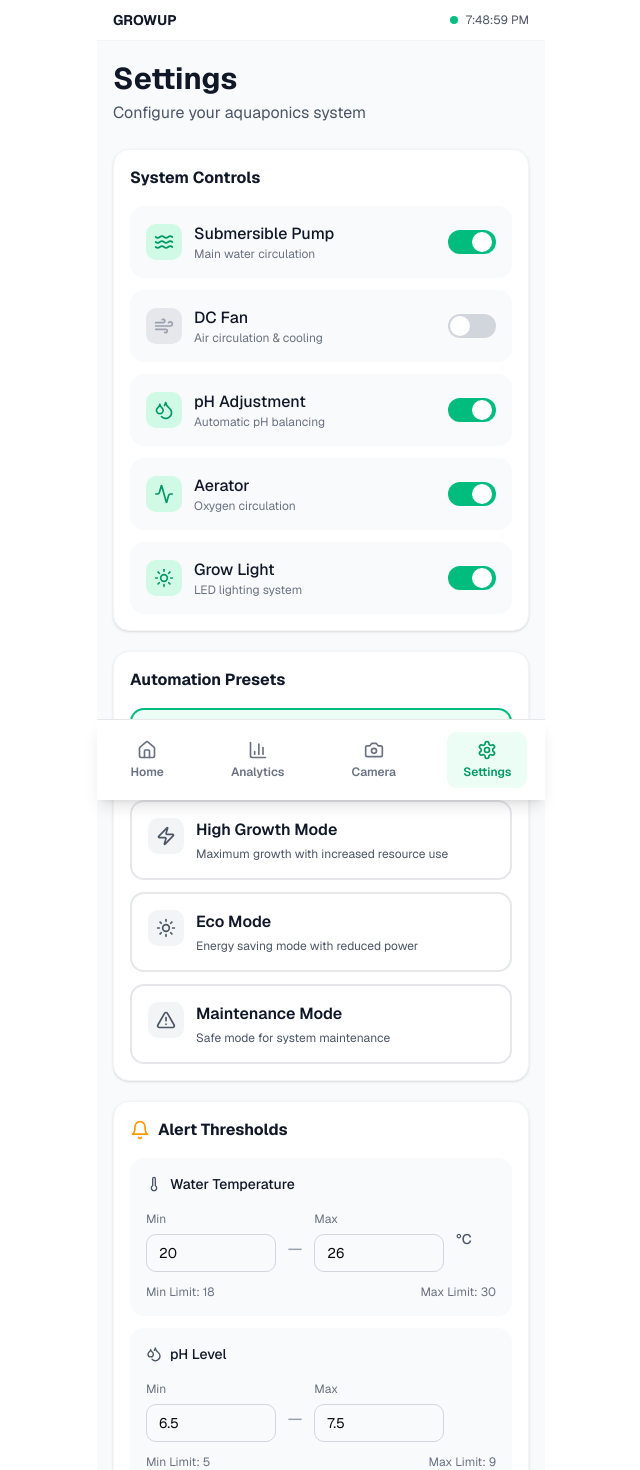
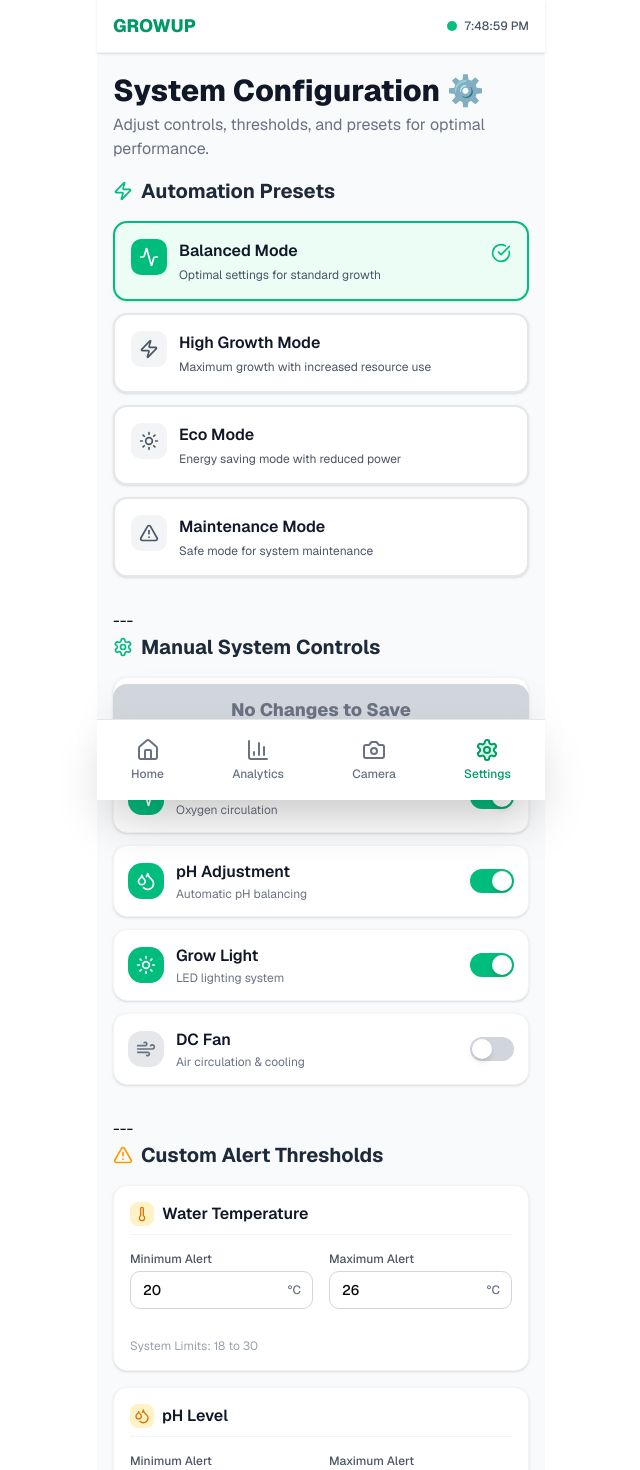
Before and after one commit to kitkato3/GrowUp_FrontEnd, a Next.js app: page /settings in a window 1280 px wide. Shown: the top 1470 px of the page, without its empty margins (319-959 px from the left). Built offline with nearby package versions, Linux system fonts and the light colour scheme.

Commit message:
tried user friendly ui for settings page

```diff
--- a/app/(routes)/settings/page.tsx
+++ b/app/(routes)/settings/page.tsx
@@ -113,15 +113,15 @@ const useAquaponicsSettings = () => {
 
 
 // =================================================================
-// 🧩 Components (Retained from base code with minor adjustments)
+// 🧩 Components (Refined for better UI/UX)
 // =================================================================
 
 const Navbar: React.FC<{ time: string }> = ({ time }) => (
-  <div className="bg-white px-4 py-2.5 flex items-center justify-between text-sm border-b border-gray-100 sticky top-0 z-40">
-    <span className="font-bold text-gray-900">GROWUP</span>
+  <div className="bg-white px-4 py-3 flex items-center justify-between text-sm border-b border-gray-100 sticky top-0 z-40 shadow-sm">
+    <span className="font-extrabold text-lg text-emerald-600">GROWUP</span>
     <div className="flex items-center gap-2">
-      <div className="w-2 h-2 bg-emerald-500 rounded-full animate-pulse"></div>
-      <span className="text-xs text-gray-600">{time}</span>
+      <div className="w-2.5 h-2.5 bg-emerald-500 rounded-full animate-pulse"></div>
+      <span className="text-xs text-gray-600 font-medium">{time}</span>
     </div>
   </div>
 )
@@ -136,8 +136,8 @@ const BottomNavigation = () => {
   ]
 
   return (
-    <div className="fixed bottom-0 left-1/2 transform -translate-x-1/2 w-full max-w-md bg-white border-t border-gray-200 shadow-lg z-50">
-      <div className="flex items-center justify-around py-3">
+    <div className="fixed bottom-0 left-1/2 transform -translate-x-1/2 w-full max-w-md bg-white border-t border-gray-200 shadow-2xl z-50">
+      <div className="flex items-center justify-around py-2.5">
         {tabs.map((tab) => {
           const isActive = pathname.startsWith(tab.href)
           const Icon = tab.icon
@@ -145,11 +145,11 @@ const BottomNavigation = () => {
             <Link
               key={tab.id}
               href={tab.href}
-              className={`flex flex-col items-center py-2 px-4 rounded-lg transition-all ${isActive ? "text-emerald-600 bg-emerald-50" : "text-gray-500 hover:text-gray-700"
+              className={`flex flex-col items-center py-2 px-4 rounded-xl transition-all ${isActive ? "text-emerald-600" : "text-gray-500 hover:text-gray-700"
                 }`}
             >
-              <Icon className="w-5 h-5 mb-1" />
-              <span className="text-xs font-semibold">{tab.label}</span>
+              <Icon className={`w-6 h-6 ${isActive ? 'fill-emerald-100' : ''}`} />
+              <span className="text-xs font-medium mt-1">{tab.label}</span>
             </Link>
           )
         })}
@@ -159,21 +159,24 @@ const BottomNavigation = () => {
 }
 
 const ControlToggle: React.FC<ControlToggleProps> = ({ label, description, icon: Icon, active, onChange }) => (
-  <div className="flex items-center justify-between p-4 bg-gray-50 rounded-xl">
+  <div className="flex items-center justify-between p-3.5 bg-white rounded-xl shadow-sm border border-gray-100 transition-shadow duration-200 hover:shadow-md">
     <div className="flex items-center gap-3 flex-1">
-      <div className={`p-2 rounded-lg ${active ? 'bg-emerald-100' : 'bg-gray-200'}`}>
-        <Icon className={`w-5 h-5 ${active ? 'text-emerald-600' : 'text-gray-400'}`} />
+      <div className={`p-2 rounded-xl flex-shrink-0 ${active ? 'bg-emerald-500' : 'bg-gray-200'}`}>
+        <Icon className={`w-5 h-5 ${active ? 'text-white' : 'text-gray-500'}`} />
       </div>
       <div className="flex-1">
-        <div className="font-medium text-gray-900">{label}</div>
-        <div className="text-xs text-gray-500">{description}</div>
+        <div className="font-semibold text-gray-900">{label}</div>
+        <div className="text-xs text-gray-500 mt-0.5">{description}</div>
       </div>
     </div>
+    {/* Custom Toggle Switch */}
     <button
       onClick={() => onChange(!active)}
-      className={`w-12 h-6 rounded-full transition-colors flex-shrink-0 ${active ? 'bg-emerald-500' : 'bg-gray-300'}`}
+      className={`w-11 h-6 rounded-full transition-colors flex-shrink-0 relative ${active ? 'bg-emerald-500' : 'bg-gray-300'}`}
+      aria-checked={active}
+      role="switch"
     >
-      <div className={`w-5 h-5 bg-white rounded-full transition-transform ${active ? 'translate-x-6' : 'translate-x-0.5'}`} />
+      <div className={`absolute left-0.5 top-0.5 w-5 h-5 bg-white rounded-full transition-transform duration-300 shadow-md ${active ? 'translate-x-5 bg-white' : 'translate-x-0'}`} />
     </button>
   </div>
 )
@@ -181,12 +184,12 @@ const ControlToggle: React.FC<ControlToggleProps> = ({ label, description, icon:
 const PresetCard: React.FC<PresetCardProps> = ({ title, description, icon: Icon, active, onActivate }) => (
   <button
     onClick={onActivate}
-    className={`w-full p-4 rounded-xl border-2 transition-all text-left ${active ? 'border-emerald-500 bg-emerald-50' : 'border-gray-200 bg-white hover:border-gray-300'
+    className={`w-full p-4 rounded-xl border-2 transition-all text-left shadow-sm ${active ? 'border-emerald-500 bg-emerald-50 shadow-lg' : 'border-gray-200 bg-white hover:border-emerald-300'
       }`}
   >
     <div className="flex items-start gap-3">
-      <div className={`p-2 rounded-lg ${active ? 'bg-emerald-100' : 'bg-gray-100'}`}>
-        <Icon className={`w-5 h-5 ${active ? 'text-emerald-600' : 'text-gray-600'}`} />
+      <div className={`p-2 rounded-lg flex-shrink-0 ${active ? 'bg-emerald-500' : 'bg-gray-100'}`}>
+        <Icon className={`w-5 h-5 ${active ? 'text-white' : 'text-gray-600'}`} />
       </div>
       <div className="flex-1">
         <div className="font-semibold text-gray-900">{title}</div>
@@ -208,53 +211,77 @@ const ThresholdRangeInput: React.FC<ThresholdRangeInputProps> = ({
   onMinChange,
   onMaxChange
 }) => (
-  <div className="p-4 bg-gray-50 rounded-xl">
-    <div className="flex items-center gap-2 mb-3">
-      <Icon className="w-4 h-4 text-gray-600" />
-      <span className="font-medium text-gray-900 text-sm">{label}</span>
+  <div className="p-4 bg-white rounded-xl shadow-sm border border-gray-100">
+    <div className="flex items-center gap-2 mb-4 pb-2 border-b border-gray-100">
+      <div className="p-1 rounded-md bg-amber-100">
+        <Icon className="w-4 h-4 text-amber-600" />
+      </div>
+      <span className="font-semibold text-gray-900 text-base">{label}</span>
     </div>
 
-    <div className="flex items-center gap-3">
-      <div className="flex-1">
-        <span className="text-xs text-gray-500">Min</span>
+    <div className="grid grid-cols-2 gap-4">
+      <div>
+        <label htmlFor={`${label}-min`} className="text-xs font-medium text-gray-600 block mb-1">Minimum Alert</label>
+        <div className="relative">
           <input
+            id={`${label}-min`}
             type="number"
             value={minValue}
             onChange={(e) => onMinChange(Number(e.target.value))}
             min={minLimit}
             max={maxLimit}
             step="0.1"
-          className="w-full mt-1 px-3 py-2 border border-gray-300 rounded-lg text-sm focus:outline-none focus:ring-2 focus:ring-emerald-500"
+            className="w-full px-3 py-2 pr-12 border border-gray-300 rounded-lg text-sm font-medium focus:outline-none focus:ring-2 focus:ring-amber-500 transition"
           />
+          <span className="absolute right-3 top-1/2 transform -translate-y-1/2 text-xs text-gray-500 font-medium">{unit}</span>
+        </div>
       </div>
 
-      <span className="text-gray-400 font-medium mt-5">—</span>
-
-      <div className="flex-1">
-        <span className="text-xs text-gray-500">Max</span>
+      <div>
+        <label htmlFor={`${label}-max`} className="text-xs font-medium text-gray-600 block mb-1">Maximum Alert</label>
+        <div className="relative">
           <input
+            id={`${label}-max`}
             type="number"
             value={maxValue}
             onChange={(e) => onMaxChange(Number(e.target.value))}
             min={minLimit}
             max={maxLimit}
             step="0.1"
-          className="w-full mt-1 px-3 py-2 border border-gray-300 rounded-lg text-sm focus:outline-none focus:ring-2 focus:ring-emerald-500"
+            className="w-full px-3 py-2 pr-12 border border-gray-300 rounded-lg text-sm font-medium focus:outline-none focus:ring-2 focus:ring-amber-500 transition"
           />
+          <span className="absolute right-3 top-1/2 transform -translate-y-1/2 text-xs text-gray-500 font-medium">{unit}</span>
+        </div>
+      </div>
     </div>
 
-      <span className="text-sm font-medium text-gray-600 w-10">{unit}</span>
-    </div>
-
-    <div className="flex justify-between text-xs text-gray-500 mt-3">
-      <span>Min Limit: {minLimit}</span>
-      <span>Max Limit: {maxLimit}</span>
+    <div className="flex justify-between text-xs text-gray-400 mt-4 pt-3 border-t border-gray-50/50">
+      <span>System Limits: {minLimit} to {maxLimit}</span>
     </div>
   </div>
 )
 
+const SystemInfoSection: React.FC = () => (
+  <div className="bg-white rounded-2xl p-4 shadow-sm border border-gray-100">
+    <h3 className="font-bold text-gray-900 mb-4 border-b border-gray-100 pb-2">System Information</h3>
+    <div className="space-y-3 text-sm">
+      {([
+        { label: "Firmware Version", value: "v2.1.3" },
+        { label: "Last Update", value: "2 days ago" },
+        { label: "System Uptime", value: "7d 14h 32m" },
+        { label: "Storage Used", value: "2.1GB / 32GB" }
+      ]).map((item, index) => (
+        <div key={index} className={`flex justify-between ${index < 3 ? 'pb-3 border-b border-gray-100' : ''}`}>
+          <span className="text-gray-600">{item.label}</span>
+          <span className="font-semibold text-gray-900">{item.value}</span>
+        </div>
+      ))}
+    </div>
+  </div>
+);
+
 // =================================================================
-// ⚙️ MAIN SETTINGS COMPONENT
+// ⚙️ MAIN SETTINGS COMPONENT (Simplified Render)
 // =================================================================
 export default function SettingsPage() {
   const {
@@ -325,43 +352,54 @@ export default function SettingsPage() {
     <div className="min-h-screen bg-gray-50 max-w-md mx-auto">
       <Navbar time={currentTime.toLocaleTimeString()} />
 
-      <div className="px-4 py-5 pb-24">
-        <div className="mb-6">
-          <h1 className="text-3xl font-bold text-gray-900">Settings</h1>
-          <p className="text-gray-600 mt-1">Configure your aquaponics system</p>
-        </div>
+      <div className="px-4 py-5 pb-24 space-y-8">
 
-        <div className="space-y-5">
-          {/* Control Panel */}
-          <div className="bg-white rounded-2xl p-4 shadow-sm border border-gray-100">
-            <h3 className="font-bold text-gray-900 mb-4">System Controls</h3>
-            <div className="space-y-3">
-              <ControlToggle label="Submersible Pump" description="Main water circulation" icon={Waves} active={controls.pump} onChange={(val) => handleControlChange('pump', val)} />
-              <ControlToggle label="DC Fan" description="Air circulation & cooling" icon={Wind} active={controls.fan} onChange={(val) => handleControlChange('fan', val)} />
-              <ControlToggle label="pH Adjustment" description="Automatic pH balancing" icon={Droplets} active={controls.phAdjustment} onChange={(val) => handleControlChange('phAdjustment', val)} />
-              <ControlToggle label="Aerator" description="Oxygen circulation" icon={Activity} active={controls.aerator} onChange={(val) => handleControlChange('aerator', val)} />
-              <ControlToggle label="Grow Light" description="LED lighting system" icon={Sun} active={controls.growLight} onChange={(val) => handleControlChange('growLight', val)} />
-            </div>
+        {/* Header */}
+        <div className="mb-4">
+          <h1 className="text-3xl font-extrabold text-gray-900">System Configuration ⚙️</h1>
+          <p className="text-gray-500 mt-1">Adjust controls, thresholds, and presets for optimal performance.</p>
         </div>
 
         {/* Automation Presets */}
-          <div className="bg-white rounded-2xl p-4 shadow-sm border border-gray-100">
-            <h3 className="font-bold text-gray-900 mb-4">Automation Presets</h3>
+        <section>
+          <h2 className="font-bold text-xl text-gray-800 mb-4 flex items-center gap-2">
+            <Zap className="w-5 h-5 text-emerald-500" />
+            Automation Presets
+          </h2>
           <div className="space-y-3">
             <PresetCard title="Balanced Mode" description="Optimal settings for standard growth" icon={Activity} active={activePreset === "balanced"} onActivate={() => handlePresetChange("balanced")} />
             <PresetCard title="High Growth Mode" description="Maximum growth with increased resource use" icon={Zap} active={activePreset === "highGrowth"} onActivate={() => handlePresetChange("highGrowth")} />
             <PresetCard title="Eco Mode" description="Energy saving mode with reduced power" icon={Sun} active={activePreset === "ecoMode"} onActivate={() => handlePresetChange("ecoMode")} />
             <PresetCard title="Maintenance Mode" description="Safe mode for system maintenance" icon={AlertTriangle} active={activePreset === "maintenance"} onActivate={() => handlePresetChange("maintenance")} />
           </div>
+        </section>
+
+        ---
+
+        {/* Control Panel */}
+        <section>
+          <h2 className="font-bold text-xl text-gray-800 mb-4 flex items-center gap-2">
+            <Settings className="w-5 h-5 text-emerald-500" />
+            Manual System Controls
+          </h2>
+          <div className="space-y-3">
+            <ControlToggle label="Submersible Pump" description="Main water circulation" icon={Waves} active={controls.pump} onChange={(val) => handleControlChange('pump', val)} />
+            <ControlToggle label="Aerator" description="Oxygen circulation" icon={Activity} active={controls.aerator} onChange={(val) => handleControlChange('aerator', val)} />
+            <ControlToggle label="pH Adjustment" description="Automatic pH balancing" icon={Droplets} active={controls.phAdjustment} onChange={(val) => handleControlChange('phAdjustment', val)} />
+            <ControlToggle label="Grow Light" description="LED lighting system" icon={Sun} active={controls.growLight} onChange={(val) => handleControlChange('growLight', val)} />
+            <ControlToggle label="DC Fan" description="Air circulation & cooling" icon={Wind} active={controls.fan} onChange={(val) => handleControlChange('fan', val)} />
           </div>
+        </section>
+
+        ---
 
         {/* Alert Thresholds */}
-          <div className="bg-white rounded-2xl p-4 shadow-sm border border-gray-100">
-            <div className="flex items-center gap-2 mb-4">
-              <Bell className="w-5 h-5 text-amber-500" />
-              <h3 className="font-bold text-gray-900">Alert Thresholds</h3>
-            </div>
-            <div className="space-y-3">
+        <section>
+          <h2 className="font-bold text-xl text-gray-800 mb-4 flex items-center gap-2">
+            <AlertTriangle className="w-5 h-5 text-amber-500" />
+            Custom Alert Thresholds
+          </h2>
+          <div className="space-y-4">
             <ThresholdRangeInput
               label="Water Temperature"
               unit="°C"
@@ -407,41 +445,24 @@ export default function SettingsPage() {
               onMaxChange={(val) => handleThresholdChange('ammonia', 'max', val)}
             />
           </div>
-          </div>
+        </section>
 
-          {/* System Info (Retained as static) */}
-          <div className="bg-white rounded-2xl p-4 shadow-sm border border-gray-100">
-            <h3 className="font-bold text-gray-900 mb-4">System Information</h3>
-            <div className="space-y-3 text-sm">
-              <div className="flex justify-between pb-3 border-b border-gray-100">
-                <span className="text-gray-600">Firmware Version</span>
-                <span className="font-semibold text-gray-900">v2.1.3</span>
-              </div>
-              <div className="flex justify-between pb-3 border-b border-gray-100">
-                <span className="text-gray-600">Last Update</span>
-                <span className="font-semibold text-gray-900">2 days ago</span>
-              </div>
-              <div className="flex justify-between pb-3 border-b border-gray-100">
-                <span className="text-gray-600">System Uptime</span>
-                <span className="font-semibold text-gray-900">7d 14h 32m</span>
-              </div>
-              <div className="flex justify-between">
-                <span className="text-gray-600">Storage Used</span>
-                <span className="font-semibold text-gray-900">2.1GB / 32GB</span>
-              </div>
-            </div>
-          </div>
+        ---
+
+        {/* System Info */}
+        <SystemInfoSection />
 
         {/* Save Changes Button */}
+        <div className="fixed bottom-16 left-1/2 transform -translate-x-1/2 w-full max-w-md px-4 z-50">
           <button
             onClick={handleSaveChanges}
             disabled={!hasChanges}
-            className={`w-full py-4 font-bold rounded-xl shadow-lg transition-all ${hasChanges
-              ? 'bg-emerald-600 hover:bg-emerald-700 text-white hover:shadow-xl'
+            className={`w-full py-3 font-extrabold text-lg rounded-xl shadow-2xl transition-all duration-300 ${hasChanges
+              ? 'bg-emerald-600 hover:bg-emerald-700 text-white'
               : 'bg-gray-300 text-gray-500 cursor-not-allowed'
               }`}
           >
-            {hasChanges ? 'Save All Changes' : 'No Changes to Save'}
+            {hasChanges ? '💾 Save All Changes' : 'No Changes to Save'}
           </button>
         </div>
       </div>
```
Lines whose indentation alone changed are shown as unchanged.
